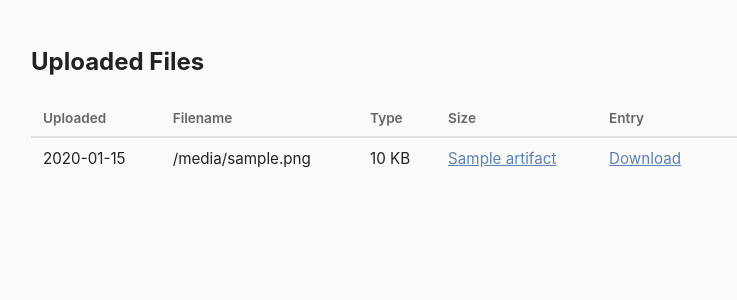
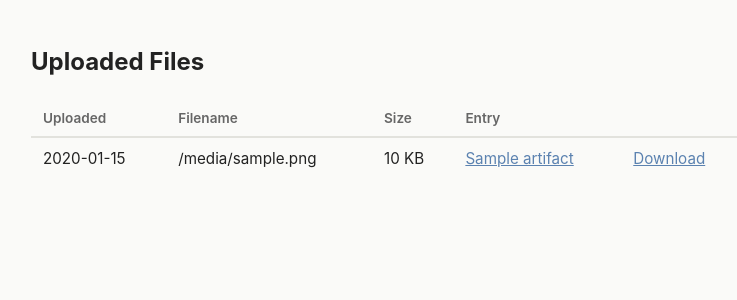
Before and after one commit to tlawrence1965/accomplishments, a Flask app: template templates/uploads_browser.html in a window 1280 px wide. Shown: the part 63-363 px from the top of the page, without its empty margins (253-990 px from the left). Run offline with Flask 3, Linux system fonts and the light colour scheme; the template is opened without the code that fills it: most values are stand-ins (such as "Sample title", 1, 10 or a date in 2020).

Commit message:
Deleted a missed td

```diff
--- a/templates/uploads_browser.html
+++ b/templates/uploads_browser.html
@@ -9,7 +9,6 @@
     <tr>
       <th>Uploaded</th>
       <th>Filename</th>
-      <th>Type</th>
       <th>Size</th>
       <th>Entry</th>
       <th></th>
```
